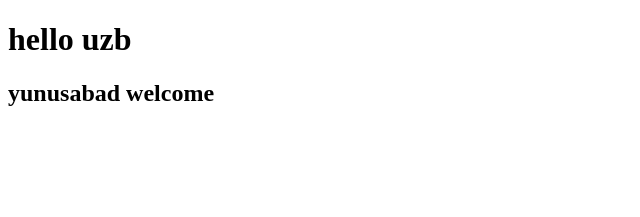
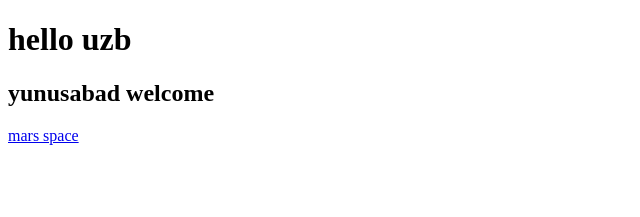
Before and after one commit to xasanov274/abu-project-react, a React (Vite) app: page / in a window 1280 px wide. Shown: the top 217 px of the page, without its empty margins (0-640 px from the left). Built offline with nearby package versions, Linux system fonts and the light colour scheme.

Commit message:
a qoshdim

```diff
--- a/src/App.jsx
+++ b/src/App.jsx
@@ -6,6 +6,7 @@ function App() {
      <div>
         <h1>hello uzb</h1>
         <h2>yunusabad welcome</h2>
+        <a href="#">mars space</a>
      </div>
     </>
   )
```
